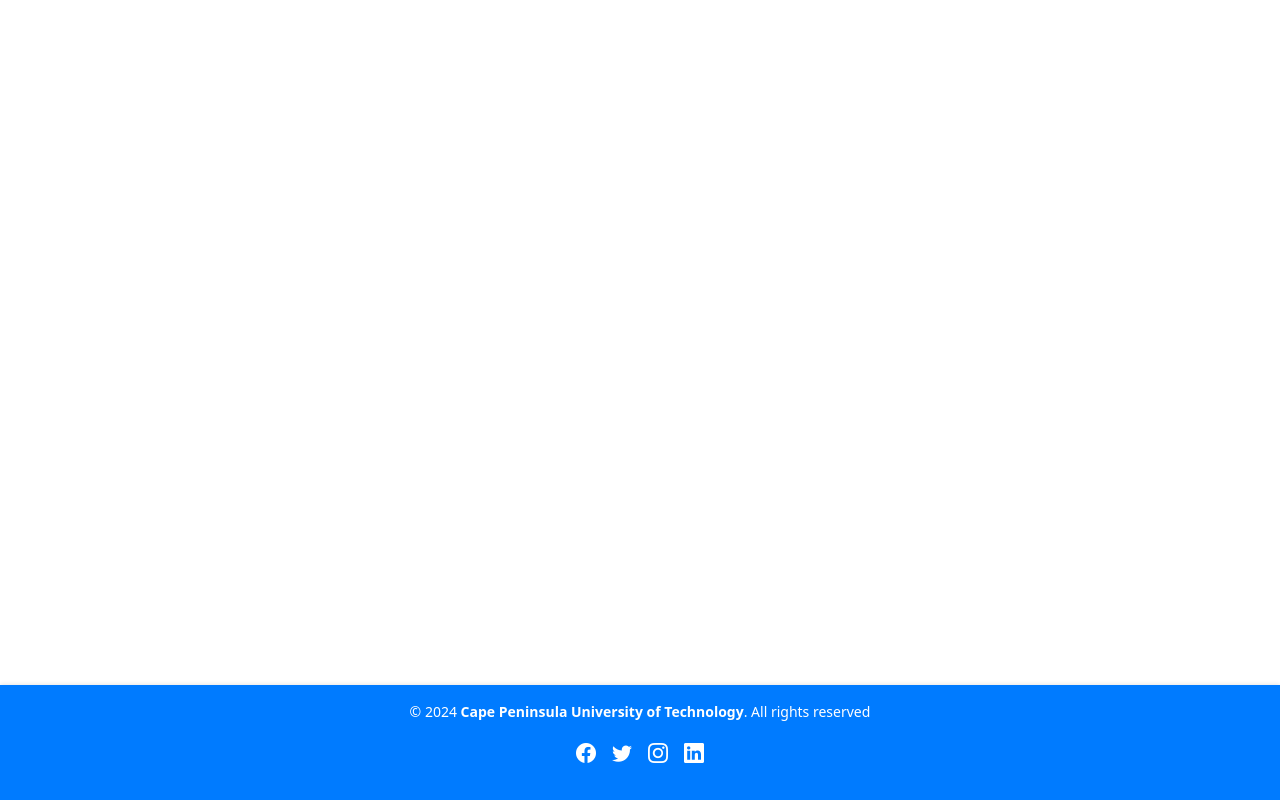
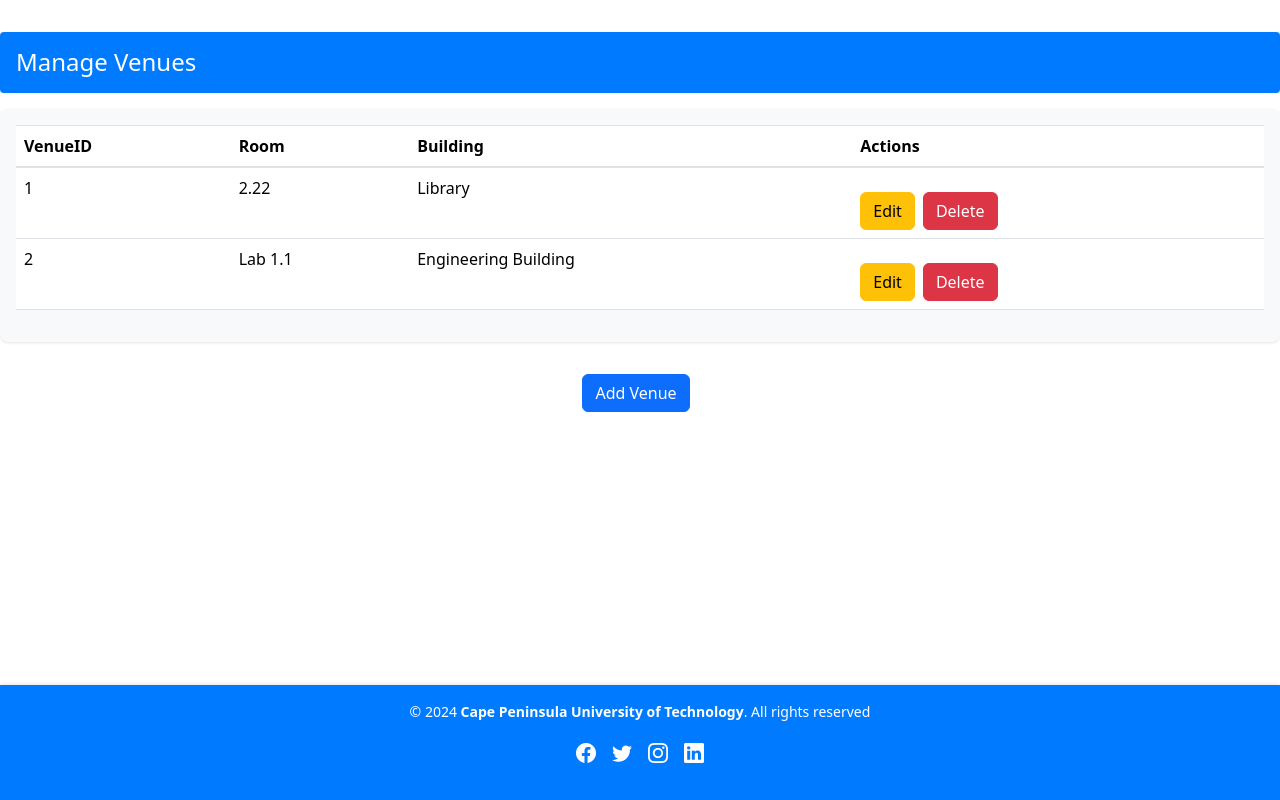
Before and after one commit to Aaniquah222641495/tutor-buddy-client, a React (Vite) app in the folder TutorMs/: page /adminDashboard/manageVenues in a window 1280 px wide. Built offline with nearby package versions, Linux system fonts and the light colour scheme.

Commit message:
fixed functions for Tutor management and added page for Venue Management

```diff
--- a/TutorMs/src/App.jsx
+++ b/TutorMs/src/App.jsx
@@ -6,6 +6,7 @@ import BookingForm from './Components/Views/Student/BookingForm';
 import Footer from './Components/Common/Footer/Footer';
 import ManageTutors from './Components/Views/Admin/ManageTutors/ManageTutors';
 import ManageStudents from './Components/Views/Admin/ManageStudents/ManageStudents';
+import ManageVenues from './Components/Views/Admin/ManageVenues/ManageVenues';
 
 
 
@@ -19,6 +20,7 @@ const App = () => {
           <Route path='/adminDashboard' element={<AdminDashboard/>}/>
           <Route path='/adminDashboard/manageTutors' element={<ManageTutors/>}/>
           <Route path='/adminDashboard/manageStudents' element={<ManageStudents/>}/>
+          <Route path='/adminDashboard/manageVenues' element={<ManageVenues/>}/>
         </Routes>
         <Footer/>
       </div>
--- a/TutorMs/src/Components/Forms/Admin/AddVenueForm.jsx
+++ b/TutorMs/src/Components/Forms/Admin/AddVenueForm.jsx
@@ -1,48 +1,49 @@
-import React from 'react'
+import React, { useState } from 'react';
 
-const AddVenueForm = ({closeModal}) => {
-
+const AddVenueForm = ({ handleAddVenue, closeModal }) => {
+    const [venueId, setVenueId] = useState('');
+    const [room, setRoom] = useState('');
     const [building, setBuilding] = useState('');
-    const [room, setRoom] = useState('');
-
-
 
     const handleSubmit = (e) => {
         e.preventDefault();
-
-        //Handle form submission logic here
-
-        console.log({ building, room });
+        handleAddVenue({ venueId, room, building });
         closeModal();
-    }
+    };
 
     return (
         <form onSubmit={handleSubmit}>
             <h2>Add New Venue</h2>
             <div className='form-group'>
-                <label>Building</label>
+                <label>Venue ID</label>
                 <input
                     type='text'
-                    value={building}>
-                    onChange={(e) => setBuilding(e.target.value)}
+                    value={venueId}
+                    onChange={(e) => setVenueId(e.target.value)}
                     required
-                </input>
-
+                />
             </div>
             <div className='form-group'>
                 <label>Room</label>
                 <input
                     type='text'
-                    value={room}>
+                    value={room}
                     onChange={(e) => setRoom(e.target.value)}
                     required
-                </input>
+                />
             </div>
+            <div className='form-group'>
+                <label>Building</label>
+                <input
+                    type='text'
+                    value={building}
+                    onChange={(e) => setBuilding(e.target.value)}
+                    required
+                />
+            </div>
+            <button type='submit'>Add Venue</button>
+        </form>
+    );
+};
 
-
-            <button type ="submit">Add Venue</button>
-        </form>
-    )
-}
-
-export default AddVenueForm
+export default AddVenueForm;
--- a/TutorMs/src/Components/Views/Admin/ManageStudents/ManageStudents.jsx
+++ b/TutorMs/src/Components/Views/Admin/ManageStudents/ManageStudents.jsx
@@ -60,8 +60,8 @@ const ManageStudents = () => {
                                 <td>{student.phoneNumber}</td>
                                 <td>{student.email}</td>
                                 <td>
-                                <button className='btn btn-warning' onClick={() => handleTutorChange(tutor.id)}>Edit</button>
-                                <button className='btn btn-danger' onClick={() => handleDeleteTutor(tutor.id)}>Delete</button>
+                                <button className='btn btn-warning' onClick={() => handleEditStudent(student.id)}>Edit</button>
+                                <button className='btn btn-danger' onClick={() => handleDeleteStudent(student.id)}>Delete</button>
                                 </td>
                             </tr>
                         ))}
--- /dev/null
+++ b/TutorMs/src/Components/Views/Admin/ManageVenues/ManageVenues.jsx
@@ -0,0 +1,85 @@
+import React, { useState } from 'react';
+import Modal from '../../../Common/Modals/Modal';
+import AddVenueForm from '../../../Forms/Admin/AddVenueForm';
+import '../manage.css';
+
+const ManageVenues = () => {
+    const [venues, setVenues] = useState([
+        { venueId: '1', room: '2.22', building: 'Library' },
+        { venueId: '2', room: 'Lab 1.1', building: 'Engineering Building' }
+    ]);
+
+    const [showModal, setShowModal] = useState(false);
+
+    const handleAddVenue = (venue) => {
+        setVenues([...venues, venue]);
+    };
+
+    const handleDeleteVenue = (venueId) => {
+        setVenues(venues.filter(venue => venue.venueId !== venueId));
+    };
+
+    const handleEditVenue = (venueId) => {
+        // Logic for editing venue
+        console.log(`Edit venue with ID: ${venueId}`);
+    };
+
+    return (
+        <div className='section'>
+            <h4 className='sub-header'>Manage Venues</h4>
+            <div className='table-container'>
+                <table className='table'>
+                    <thead>
+                        <tr>
+                            <th>VenueID</th>
+                            <th>Room</th>
+                            <th>Building</th>
+                            <th>Actions</th>
+                        </tr>
+                    </thead>
+                    <tbody>
+                        {venues.map((venue) => (
+                            <tr key={venue.venueId}>
+                                <td>{venue.venueId}</td>
+                                <td>{venue.room}</td>
+                                <td>{venue.building}</td>
+                                <td>
+                                    <button
+                                        className='btn btn-warning'
+                                        onClick={() => handleEditVenue(venue.venueId)}
+                                    >
+                                        Edit
+                                    </button>
+                                    <button
+                                        className='btn btn-danger'
+                                        onClick={() => handleDeleteVenue(venue.venueId)}
+                                    >
+                                        Delete
+                                    </button>
+                                </td>
+                            </tr>
+                        ))}
+                    </tbody>
+                </table>
+            </div>
+            <div className='button-container'>
+                <button
+                    className='btn btn-primary'
+                    onClick={() => setShowModal(true)}
+                >
+                    Add Venue
+                </button>
+            </div>
+            {showModal && (
+                <Modal
+                    show={showModal}
+                    onClose={() => setShowModal(false)}
+                    FormComponent={AddVenueForm}
+                    formProps={{ handleAddVenue, closeModal: () => setShowModal(false) }}
+                />
+            )}
+        </div>
+    );
+};
+
+export default ManageVenues;
```
